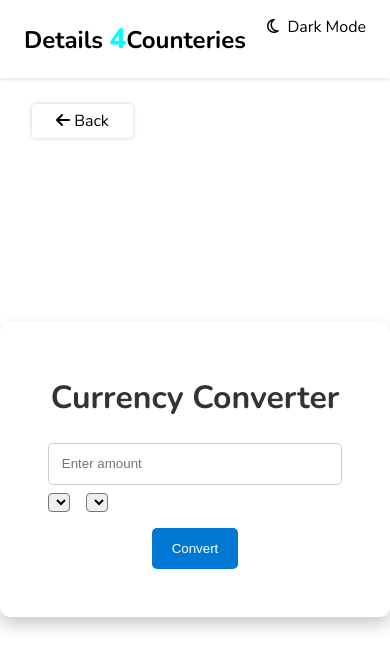
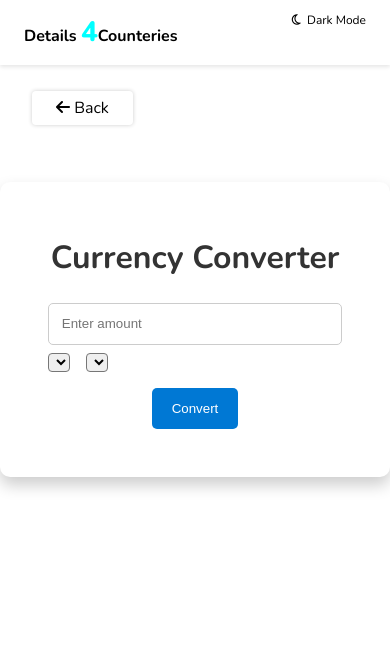
Before and after one commit to 4Aanand/Details4countries, a plain HTML site: page currency.html in a window 390 px wide. Drawn offline with nearby package versions, Linux system fonts and the light colour scheme; no server answers.

Commit message:
forcurrencypagechange

```diff
--- a/currency.css
+++ b/currency.css
@@ -106,3 +106,18 @@ button:hover {
   font-size: 1.2rem;
   color: #0078D4;
 }
+
+@media (max-width:768px){
+main {
+  display: flex;
+  justify-content: center;
+  align-items: center;
+      height: 50vh;
+}
+.title{
+  font-size: 16px;
+}
+.header-content p{
+    font-size: 12px;
+}
+}
```
